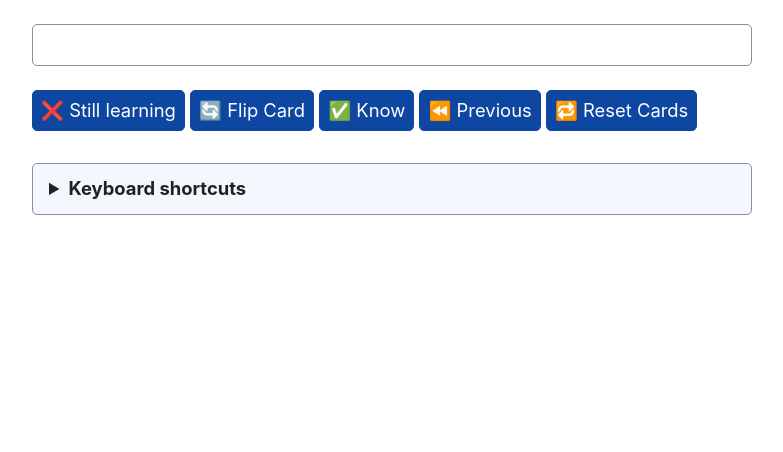
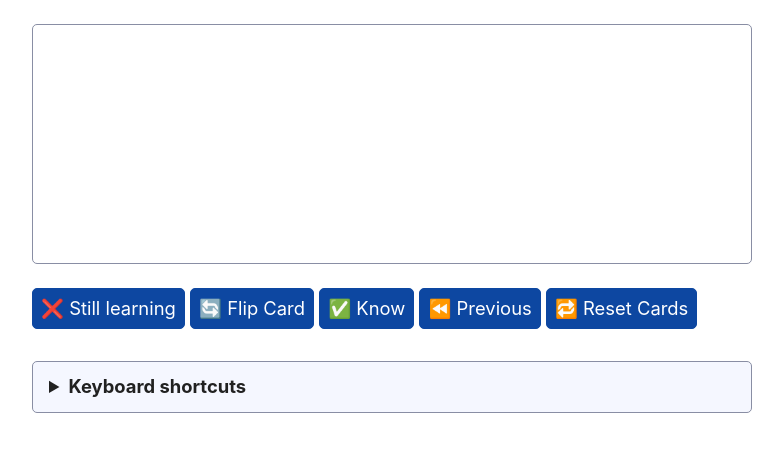
Before and after one commit to Vincsenzo/Flashcard_app, a Django app: page /flashcards/1/ in a window 1280 px wide. Shown: the part 187-639 px from the top of the page, without its empty margins (248-1031 px from the left). Run offline with Django 5.2, Linux system fonts and the light colour scheme; data that the repository does not hold is empty.

Commit message:
updating styling related to card size

```diff
--- a/static/style/flashcard_style.css
+++ b/static/style/flashcard_style.css
@@ -1,8 +1,12 @@
 #article {
     transition: opacity 0.2s ease;
     position: relative;
+    font-size: 20px;
     padding: 20px;
-    font-size: 20px;
+    height: 30vh;
+    display: flex;
+    justify-content: center;
+    align-items: center;
 }
 #article.fadeout-right {
     transition: transform 0.5s ease, opacity 0.5s ease;
```
